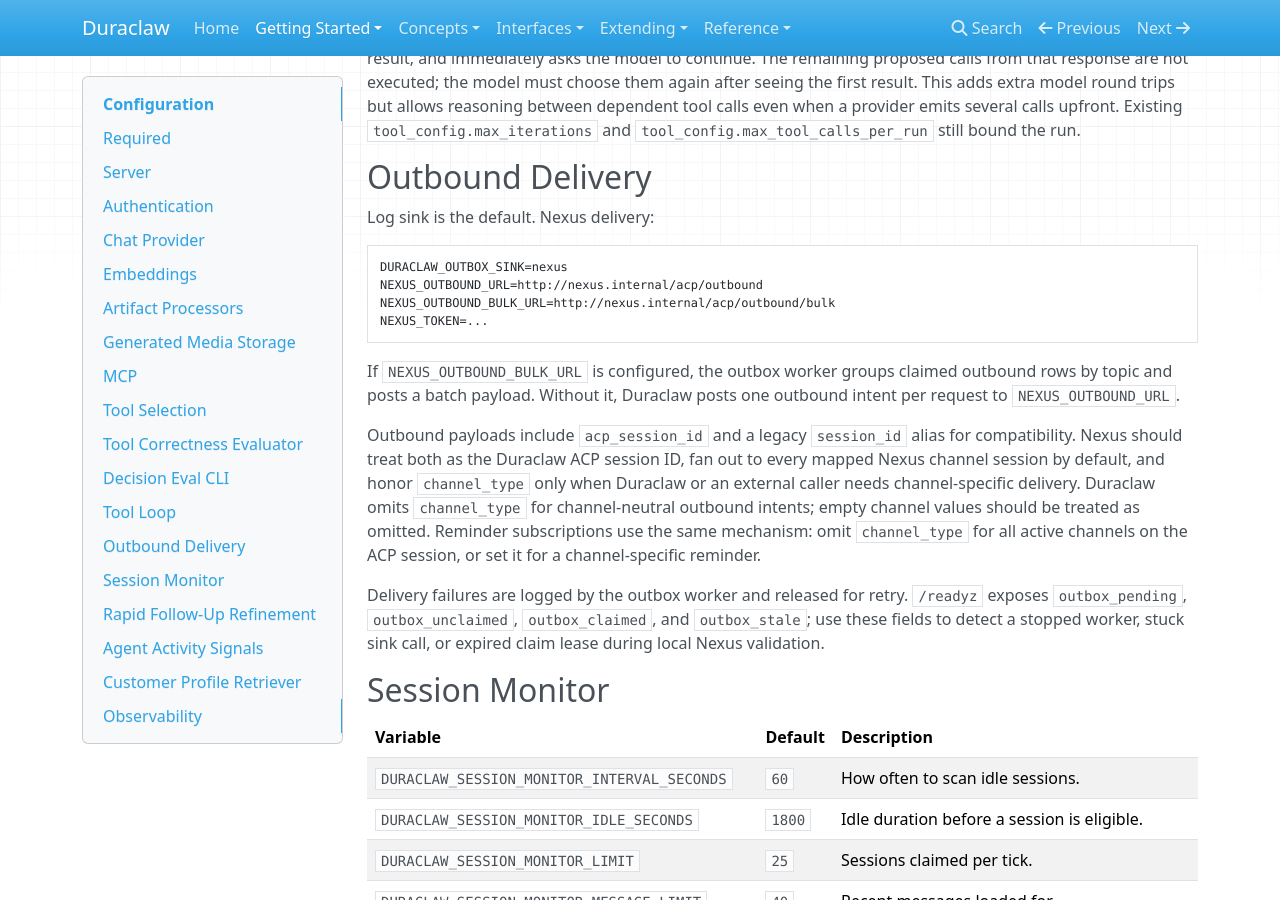
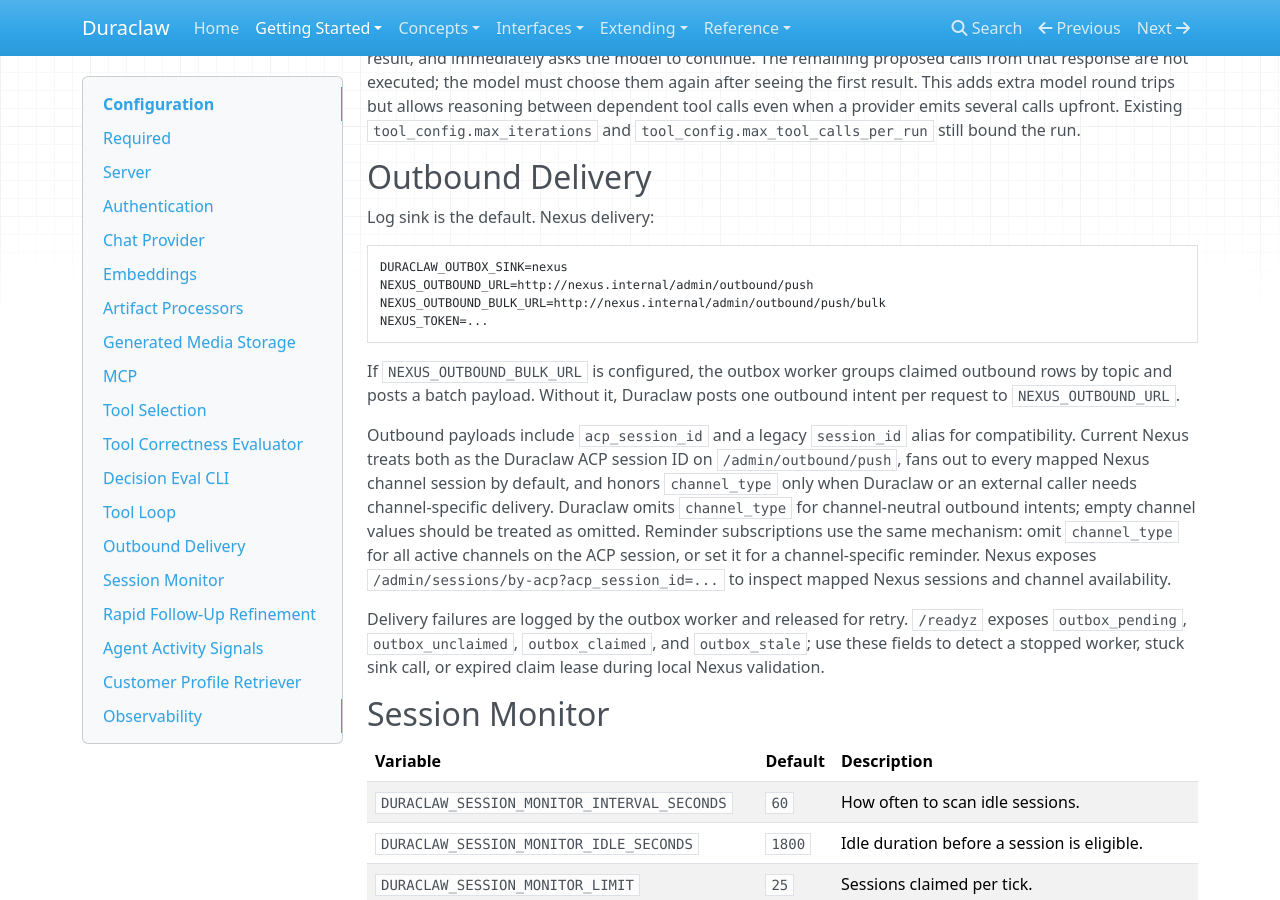
Before and after one commit to zean00/duraclaw, an MkDocs documentation site: the page built from docs/configuration.md, in a window 1280 px wide and 900 px high, scrolled down 10261 px. Built offline with MkDocs 1.6.1, drawn with Linux system fonts in a browser that asks for light colours; nearby versions of some CDN libraries.

Commit message:
Align Nexus outbound documentation

````diff
--- a/docs/configuration.md
+++ b/docs/configuration.md
@@ -453,14 +453,14 @@ Log sink is the default. Nexus delivery:
 
 ```bash
 DURACLAW_OUTBOX_SINK=nexus
-NEXUS_OUTBOUND_URL=http://nexus.internal/acp/outbound
-NEXUS_OUTBOUND_BULK_URL=http://nexus.internal/acp/outbound/bulk
+NEXUS_OUTBOUND_URL=http://nexus.internal/admin/outbound/push
+NEXUS_OUTBOUND_BULK_URL=http://nexus.internal/admin/outbound/push/bulk
 NEXUS_TOKEN=...
 ```
 
 If `NEXUS_OUTBOUND_BULK_URL` is configured, the outbox worker groups claimed outbound rows by topic and posts a batch payload. Without it, Duraclaw posts one outbound intent per request to `NEXUS_OUTBOUND_URL`.
 
-Outbound payloads include `acp_session_id` and a legacy `session_id` alias for compatibility. Nexus should treat both as the Duraclaw ACP session ID, fan out to every mapped Nexus channel session by default, and honor `channel_type` only when Duraclaw or an external caller needs channel-specific delivery. Duraclaw omits `channel_type` for channel-neutral outbound intents; empty channel values should be treated as omitted. Reminder subscriptions use the same mechanism: omit `channel_type` for all active channels on the ACP session, or set it for a channel-specific reminder.
+Outbound payloads include `acp_session_id` and a legacy `session_id` alias for compatibility. Current Nexus treats both as the Duraclaw ACP session ID on `/admin/outbound/push`, fans out to every mapped Nexus channel session by default, and honors `channel_type` only when Duraclaw or an external caller needs channel-specific delivery. Duraclaw omits `channel_type` for channel-neutral outbound intents; empty channel values should be treated as omitted. Reminder subscriptions use the same mechanism: omit `channel_type` for all active channels on the ACP session, or set it for a channel-specific reminder. Nexus exposes `/admin/sessions/by-acp?acp_session_id=...` to inspect mapped Nexus sessions and channel availability.
 
 Delivery failures are logged by the outbox worker and released for retry. `/readyz` exposes `outbox_pending`, `outbox_unclaimed`, `outbox_claimed`, and `outbox_stale`; use these fields to detect a stopped worker, stuck sink call, or expired claim lease during local Nexus validation.
 
````
Also changed, not shown: README.md (+2 -2 lines), docs/interfaces/api.md (+6 -0 lines).
